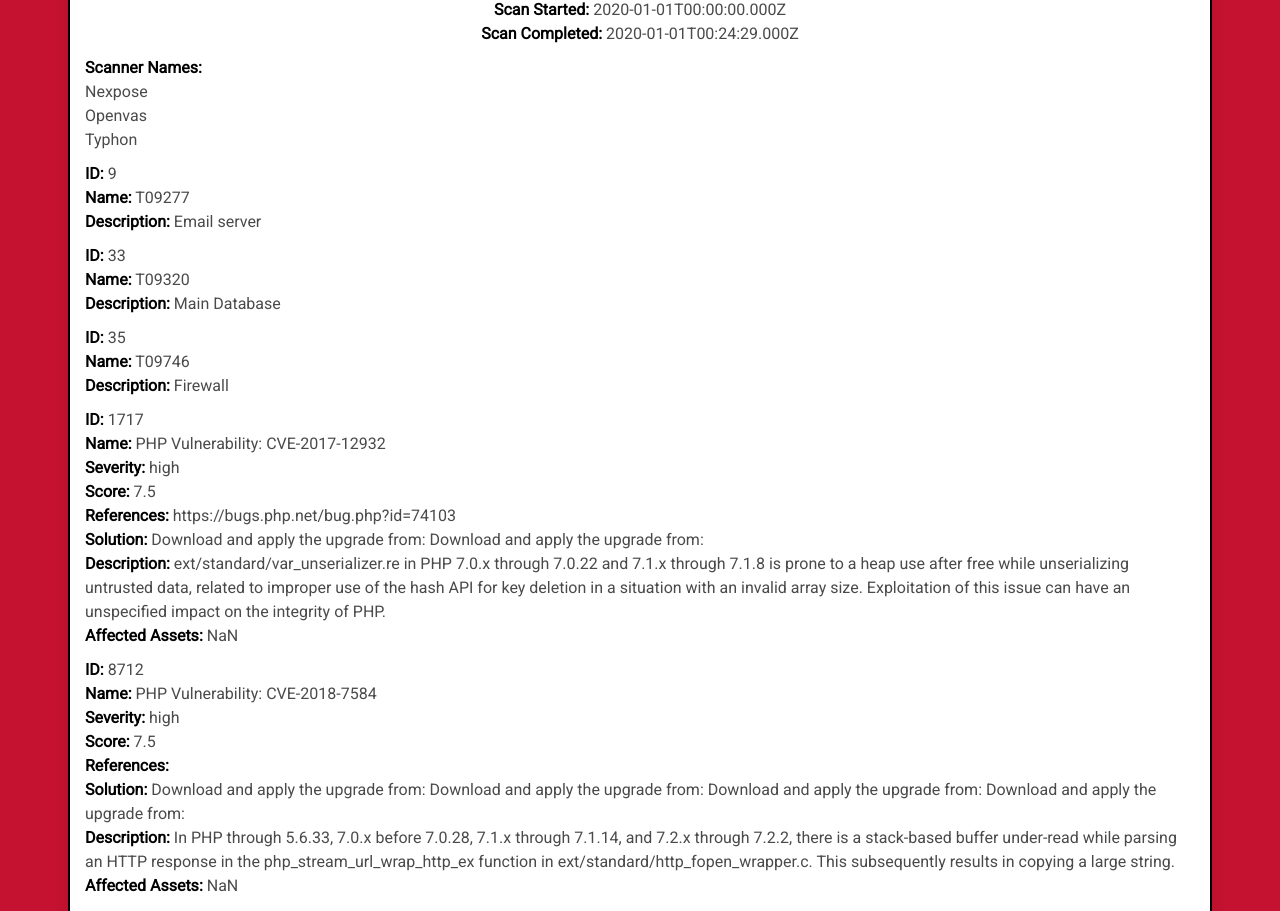
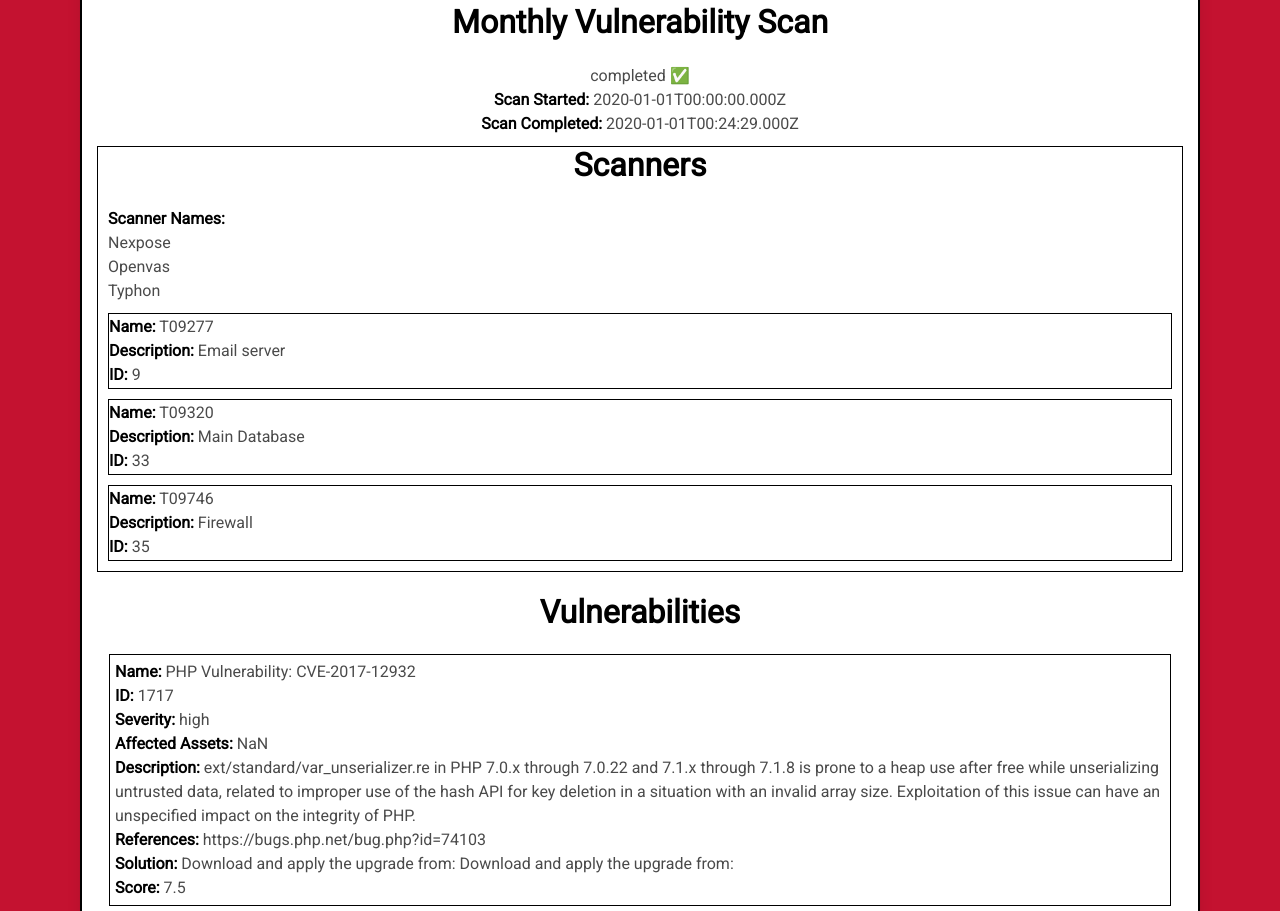
Before and after one commit to latchjack/vun-test, a React (Create React App) app: page /scan in a window 1280 px wide. Shown: the part 271-1182 px from the top of the page. Built offline with nearby package versions, Linux system fonts and the light colour scheme.

Commit message:
updates to styles

```diff
--- a/src/App.css
+++ b/src/App.css
@@ -1,9 +1,24 @@
+/* global styles */
 * {
   font-family: 'Roboto', sans-serif;
+
 }
 
 body {
   background-color: #c41230;
+}
+
+.title {
+  color: black;
+}
+
+
+/* end of global styles */
+
+
+/* navbar */
+#root > main > nav > div > div.navbar-menu.is-active > div > a{
+  color:(rgb(0, 153, 255));
 }
 
 .navbar {
@@ -18,21 +33,54 @@ body {
 #root > nav > div > div.navbar-end > a:nth-child(1) {
   padding-top: 32px;
 }
+/* end of navbar */
 
+
+/* hero styles */
 .hero-body {
   background-color: #c41230;
   background-repeat: no-repeat;
   background-size: cover;
   min-height: 100vh;
 }
+/* end of hero */
+
+/* scan page styles */
+.scan-container {
+  border: 2px solid black;
+  margin: 20px;
+}
+
+.scanners {
+  border: 1px solid black;
+  margin: 10px;
+}
+
+.individual-scanner {
+  border: 1px solid black;
+  padding: 1px 0 1px 0;
+}
 
 .card {
   padding: 5px;
+  /* background-color: #c41230; */
 }
 
 .containers {
   margin: 10px;
 }
+
+
+
+.individual-vuln {
+  border: 1px solid black;
+  padding: 5px;
+}
+
+/* end of scan page */
+
+
+/* user page */
 
 .login-container {
   padding: 10px;
@@ -44,15 +92,4 @@ body {
   margin: 10px;
   padding: 10px;
 }
-
-.scan-container {
-  border: 2px solid black;
-  margin: 20px;
-}
-
-
-/* ==================== comment ========================== */
-
-.title {
-  color: black;
-}
+/* end of user */
--- a/src/components/Home.js
+++ b/src/components/Home.js
@@ -1,7 +1,5 @@
 import React from 'react'
 import scandata from './scan.json'
-
-
 
 const Home = () => (
 
@@ -10,9 +8,10 @@ const Home = () => (
       <div className="container">
 
       <section className="section">
+
       <div className="login-container">
-              <h1><span className="title is-6">User:</span> {scandata.user.displayName}</h1>
-              <h1><span className="title is-6">Email:</span> {scandata.user.email}</h1>
+              <h1><span className="title is-3">User:</span> <span className="subtitle is-3">{scandata.user.displayName}</span></h1>
+              <h1><span className="title is-3">Email:</span> <span className="subtitle is-3">{scandata.user.email}</span></h1>
             </div>
 
             {/* This maps over the notifications array to return the div below below for each one */}
--- a/src/components/Navbar.js
+++ b/src/components/Navbar.js
@@ -1,19 +1,24 @@
 import React from 'react'
 import { Link } from 'react-router-dom'
+
+import logo from '../assets/grouplogo.png'
 
 class Navbar extends React.Component {
 
 
   render() {
+
     return (
       <nav className="navbar">
         <div className="container">
           <div className="navbar-brand">
+
             <Link className="navbar-item has-text-black title" to="/">
               <div className="logo">
-                <p className="title has-text-white">NCC Group</p>
+              <img src={logo} alt="ncc logo"></img>
               </div>
             </Link>
+
           </div>
             <div className="navbar-end">
               <Link className="navbar-item has-text-white title is-4" to="/">User</Link>
--- a/src/components/Scan.js
+++ b/src/components/Scan.js
@@ -1,6 +1,7 @@
 import React from 'react'
 import scandata from './scan.json'
 
+import circlelogo from '../assets/ncclogo.jpeg'
 
 class Scan extends React.Component {
   render() {
@@ -8,19 +9,22 @@ class Scan extends React.Component {
       <>
       {console.log(scandata)}
         <section className="section">
-
+          <div className="column">
           {/* SCAN SECTION */}
           <div className="scan-container card">
             <div className="containers">
+            <img src={circlelogo} alt="logo" width="100px" />
               <p className="title is-3 has-text-centered">{scandata.scan.name}</p>
 
               <div className="has-text-centered">
-                <p>{scandata.scan.status}</p>
+                <p>{scandata.scan.status} ✅</p>
                 <p><span className="title is-6">Scan Started:</span> {scandata.scan.dateStarted}</p>
                 <p><span className="title is-6">Scan Completed:</span> {scandata.scan.datCompleted}</p>
               </div>
             </div>
 
+          <div className="scanners">
+            <p className="title is-3 has-text-centered">Scanners</p>
             <div className="containers">
               <p><span className="title is-6">Scanner Names:</span></p>
               {scandata.scan.scanners.map((scanner, i) => {
@@ -32,30 +36,32 @@ class Scan extends React.Component {
               })}
             </div>
 
-            <div className="segment">
+            <div className="">
             {scandata.scan.assets.map((asset, i) => {
                 return (
-                  <div className="containers" key={i}>
-                    <p><span className="title is-6">ID:</span> {asset.id}</p>
+                  <div className="containers individual-scanner" key={i}>
                     <p><span className="title is-6">Name:</span> {asset.name}</p>
                     <p><span className="title is-6">Description:</span> {asset.description}</p>
+                    <p><span className="title is-6">ID:</span> {asset.id}</p>
                   </div>
                 )
             })}
             </div>
+          </div>
 
-            <div className="segment">
-            {scandata.scan.vulnerabilities.map((vun, i) => {
+            <div className="column">
+            <p className="title is-3 has-text-centered">Vulnerabilities</p>
+            {scandata.scan.vulnerabilities.map((vuln, i) => {
               return (
-                <div className="containers" key={i}>
-                  <p><span className="title is-6">ID:</span> {vun.id}</p>
-                  <p><span className="title is-6">Name:</span> {vun.name}</p>
-                  <p><span className="title is-6">Severity:</span> {vun.severity}</p>
-                  <p><span className="title is-6">Score:</span> {vun.cvssBaseScore}</p>
-                  <p><span className="title is-6">References:</span> {vun.references}</p>
-                  <p><span className="title is-6">Solution:</span> {vun.solution}</p>
-                  <p><span className="title is-6">Description:</span> {vun.description}</p>
+                <div className="containers individual-vuln is-mobile" key={i}>
+                  <p><span className="title is-6">Name:</span> {vuln.name}</p>
+                  <p><span className="title is-6">ID:</span> {vuln.id}</p>
+                  <p><span className="title is-6">Severity:</span> {vuln.severity}</p>
                   <p><span className="title is-6">Affected Assets:</span> {parseInt(scandata.scan.vulnerabilities.affectedAssets)}</p>
+                  <p><span className="title is-6">Description:</span> {vuln.description}</p>
+                  <p><span className="title is-6">References:</span> {vuln.references}</p>
+                  <p><span className="title is-6">Solution:</span> {vuln.solution}</p>
+                  <p><span className="title is-6">Score:</span> {vuln.cvssBaseScore}</p>
                 </div>
               )
             })}
@@ -64,10 +70,10 @@ class Scan extends React.Component {
 
             <div className="containers">
               <p className="title is-3 has-text-centered">Severity</p>
-              <p><span className="title is-6">Critical:</span> {scandata.scan.severityCounts.critical}</p>
-              <p><span className="title is-6">High:</span> {scandata.scan.severityCounts.high}</p>
-              <p><span className="title is-6">Medium:</span> {scandata.scan.severityCounts.medium}</p>
-              <p><span className="title is-6">Low:</span> {scandata.scan.severityCounts.low}</p>
+              <p><span className="title is-4">Critical:</span> <span className="subtitle is-4">{scandata.scan.severityCounts.critical}</span></p>
+              <p><span className="title is-4">High:</span> <span className="subtitle is-4">{scandata.scan.severityCounts.high}</span></p>
+              <p><span className="title is-4">Medium:</span> <span className="subtitle is-4">{scandata.scan.severityCounts.medium}</span></p>
+              <p><span className="title is-4">Low:</span> <span className="subtitle is-4">{scandata.scan.severityCounts.low}</span></p>
             </div>
 
 
@@ -76,6 +82,7 @@ class Scan extends React.Component {
 
           </div>
 
+          </div>
         </section>
       </>
     )
```
Also changed, not shown: 1 other file (tests, documents, lock files or other folders).
